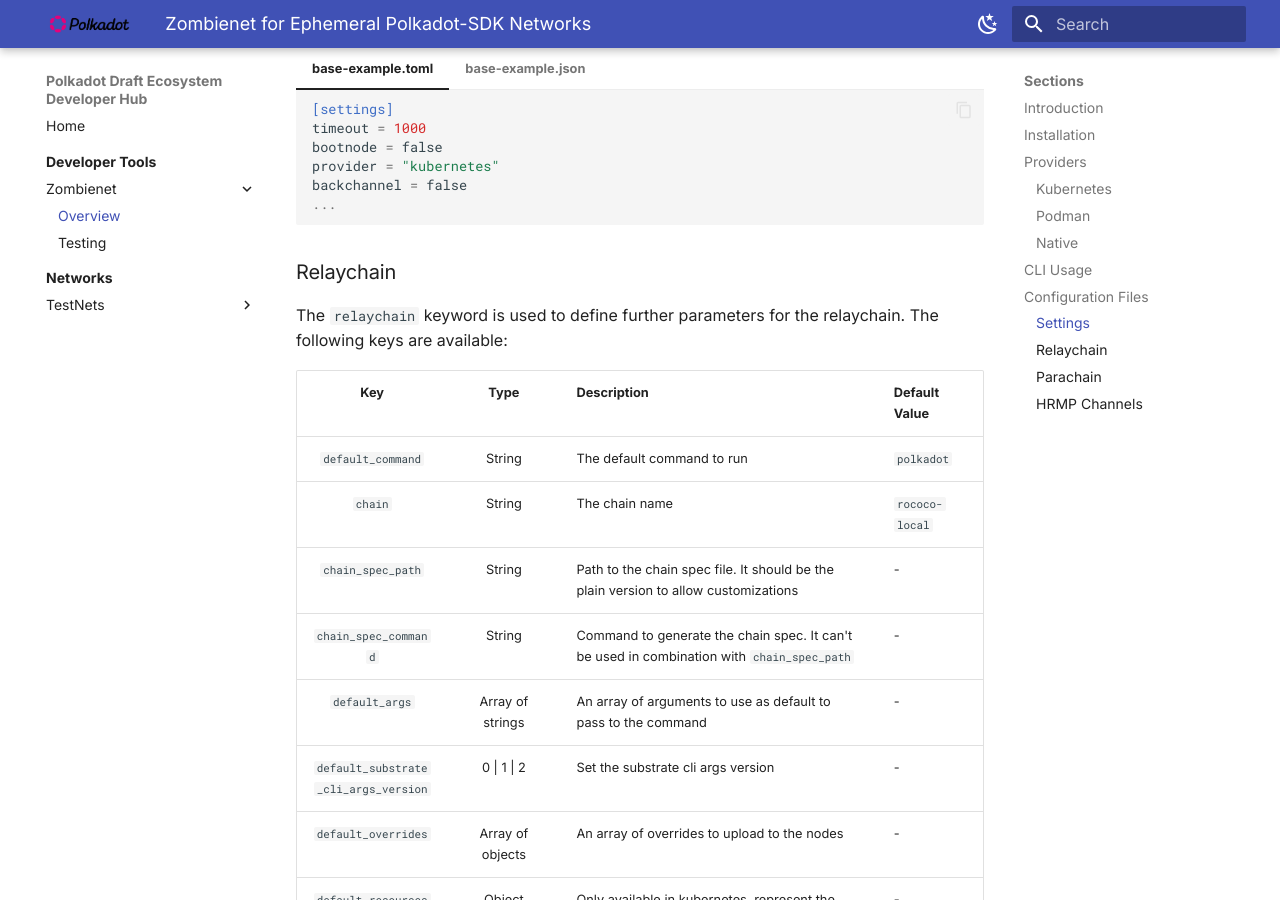
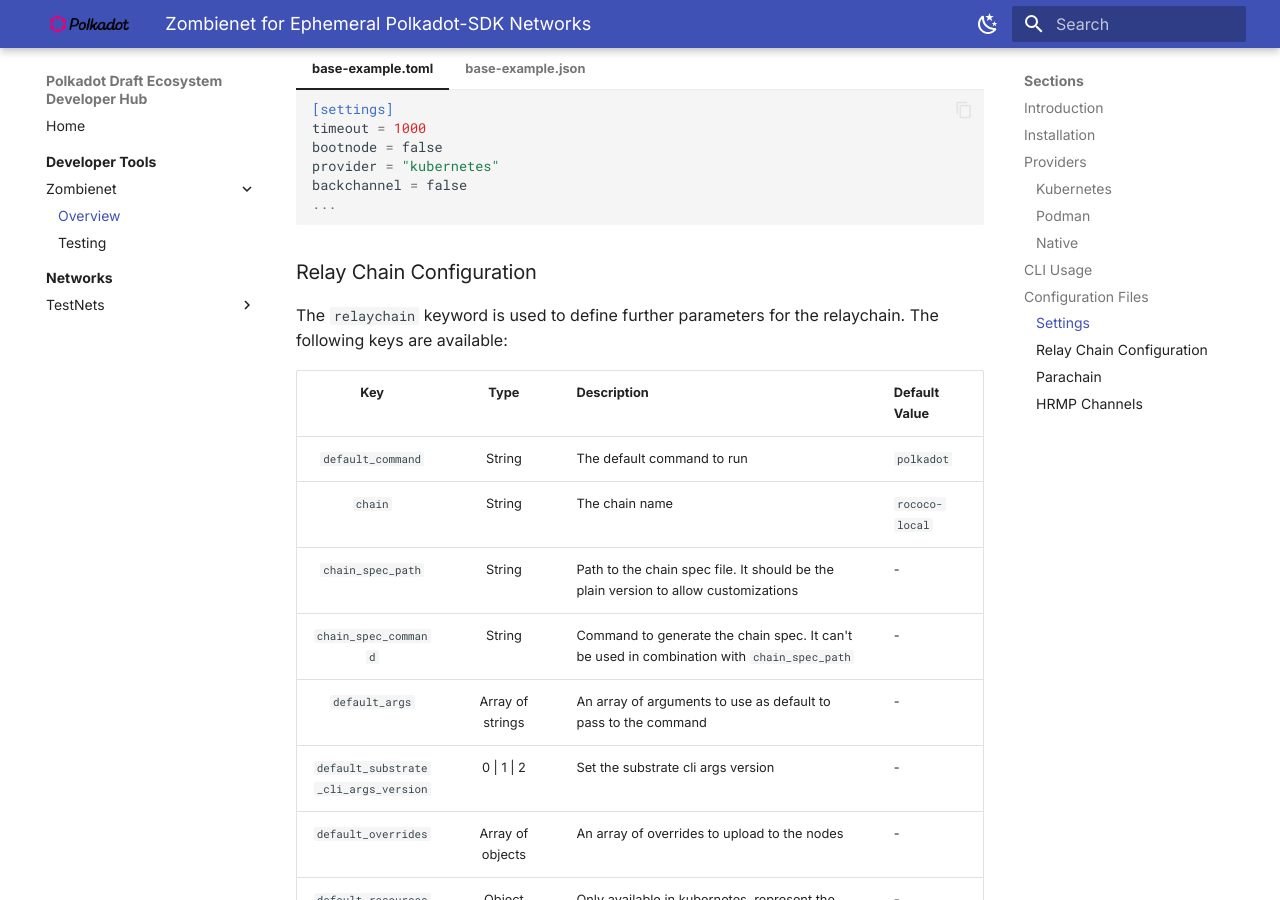
Before and after one commit to papermoonio/polkadot-ecosystem-docs-draft, an MkDocs documentation site: the page built from docs/dev-tools/zombienet/overview.md, in a window 1280 px wide and 900 px high, scrolled down 6049 px. Built offline with MkDocs 1.6.1 and Material for MkDocs 9.7.7, drawn with Linux system fonts in a browser that asks for light colours.

Commit message:
Update docs/dev-tools/zombienet/overview.md
Co-authored-by: albertov19 <64150856+albertov19@users.noreply.github.com>

````diff
--- a/docs/dev-tools/zombienet/overview.md
+++ b/docs/dev-tools/zombienet/overview.md
@@ -252,7 +252,7 @@
     }
     ```
 
-### Relaychain
+### Relay Chain Configuration
 
 The `relaychain` keyword is used to define further parameters for the relaychain. The following keys are available:
 
````
